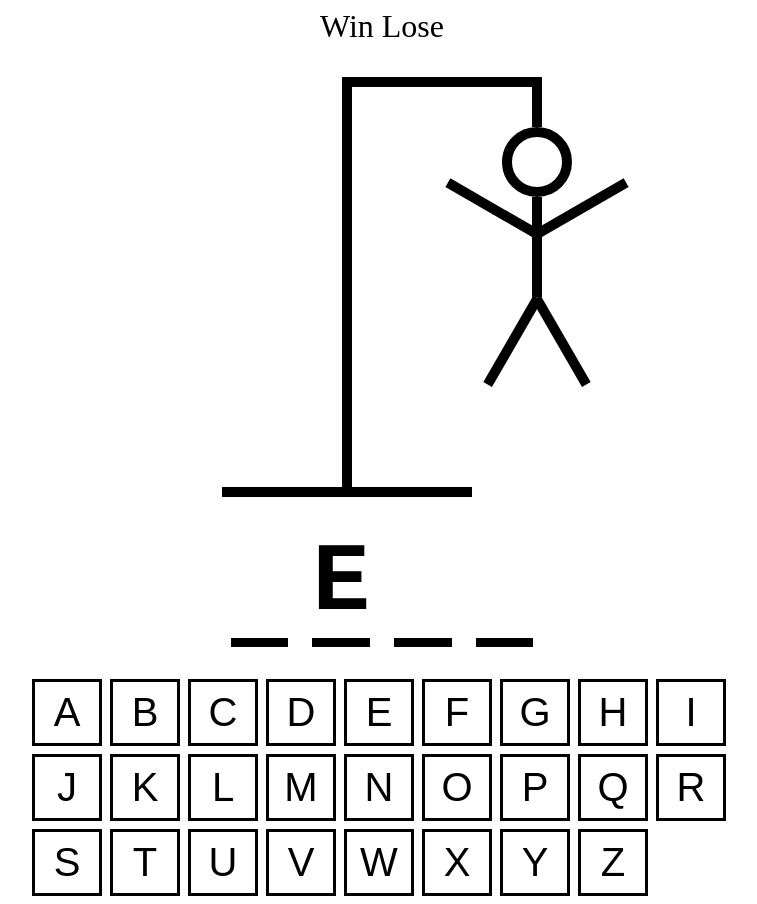
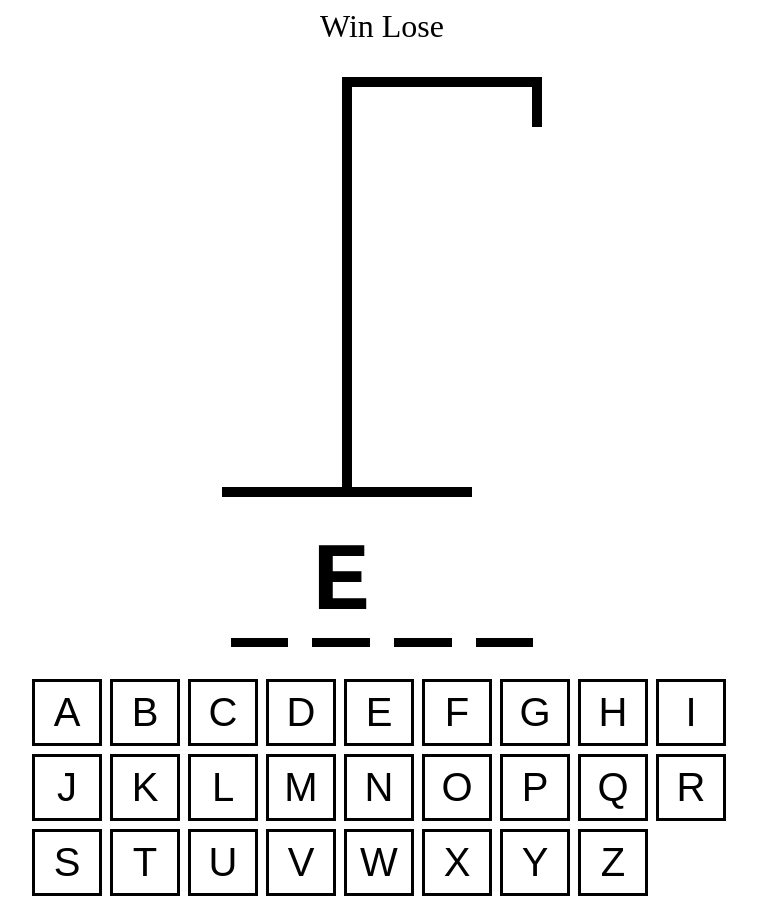
Before and after one commit to slavpisarov/Hangman, a React (Vite) app: page / in a window 1280 px wide. Shown: the whole page, without its empty margins (258-1015 px from the left). Built offline with nearby package versions, Linux system fonts and the light colour scheme; the HTML template or start-up script is replaced by a standard one.

Commit message:
Add drawing logic

```diff
--- a/src/App.tsx
+++ b/src/App.tsx
@@ -11,6 +11,7 @@ function App() {
   })
   const[guessedLetters,setGuessedLetters] = useState<string[]>([])
 
+  const incorrectLetters = guessedLetters.filter(letter => !wordToGuess.includes(letter))
   return (
     <div
       style={{
@@ -24,7 +25,7 @@ function App() {
 
       <div style={{fontSize: "2rem"}}> Win Lose</div>
 
-      <HangmanDrawing />
+      <HangmanDrawing numberOfGuesses={incorrectLetters.length}/>
       <HangmanWord />
       <Keyboard />
     </div>
--- a/src/components/HangmanDrawing/Bodyparts.tsx
+++ b/src/components/HangmanDrawing/Bodyparts.tsx
@@ -1,80 +1,84 @@
-export const HEAD = (
+const BODY_PARTS = [
+    (
       <div
+        key="HEAD"
         style={{
-            width:"50px",
-            height:"50px",
-            borderRadius:"100%",
-            border:"10px solid black",
-            position:"absolute",
-            top:"50px",
-            right:"-30px"
-        }}>
-    </div>
-)
+          width: "50px",
+          height: "50px",
+          borderRadius: "100%",
+          border: "10px solid black",
+          position: "absolute",
+          top: "50px",
+          right: "-30px",
+        }}
+      ></div>
+    ),
 
-export const BODY = (
+    (
       <div
+        key="BODY"
         style={{
-            width:"10px",
-            height:"100px",
-            background:"black",
-            position:"absolute",
-            top:"120px",
-            right: 0
-        }}>
-    </div>
-)
+          width: "10px",
+          height: "100px",
+          background: "black",
+          position: "absolute",
+          top: "120px",
+          right: 0,
+        }}
+      ></div>
+    ),
 
-export const RIGHT_ARM = (
+    (
       <div
+        key="RIGHT_ARM"
         style={{
-            width:"100px",
-            height:"10px",
-            background:"black",
-            position:"absolute",
-            top:"150px",
+          width: "100px",
+          height: "10px",
+          background: "black",
+          position: "absolute",
+          top: "150px",
           right: "-100px",
-            rotate:"-30deg",
-            transformOrigin:"left bottom"
+          transform: "rotate(-30deg)",
+          transformOrigin: "left bottom",
+        }}
+      ></div>
+    ),
 
-        }}>
-    </div>
-)
+    (
+      <div
+        key="LEFT_ARM"
+        style={{
+          width: "100px",
+          height: "10px",
+          background: "black",
+          position: "absolute",
+          top: "150px",
+          right: "10px",
+          transform: "rotate(30deg)",
+          transformOrigin: "right bottom",
+        }}
+      ></div>
+    ),
 
-export const LEFT_ARM = (
+    (
       <div
+        key="RIGHT_LEG"
         style={{
-            width:"100px",
-            height:"10px",
-            background:"black",
-            position:"absolute",
-            top:"150px",
-            right: "10px",
-            rotate:"30deg",
-            transformOrigin:"right bottom"
+          width: "100px",
+          height: "10px",
+          background: "black",
+          position: "absolute",
+          top: "300px",
+          right: "-40px",
+          transform: "rotate(60deg)",
+          transformOrigin: "right bottom",
+        }}
+      ></div>
+    ),
 
-        }}>
-    </div>
-)
-
-export const RIGHT_LEG = (
+    (
       <div
-        style={{
-            width:"100px",
-            height:"10px",
-            background:"black",
-            position:"absolute",
-            top:"300px",
-            right: "-40px",
-            rotate:"60deg",
-            transformOrigin:"right bottom"
-
-        }}>
-    </div>
-)
-
-export const LEFT_LEG = (
-    <div
+        key="LEFT_LEG"
         style={{
             width:"100px",
             height:"10px",
@@ -84,7 +88,9 @@ export const LEFT_LEG = (
             right: "-50px",
             rotate:"-60deg",
             transformOrigin:"LEFT bottom"
+        }}
+      ></div>
+    ),
+  ];
 
-        }}>
-    </div>
-)
+  export default BODY_PARTS;
--- a/src/components/HangmanDrawing/HangmanDrawing .tsx
+++ b/src/components/HangmanDrawing/HangmanDrawing .tsx
@@ -1,13 +1,16 @@
-import * as draw from "./Bodyparts"
+import BODY_PARTS from "./BodyParts"
 
-export function HangmanDrawing() {
+type HangmanDrawingProps = {
+    numberOfGuesses: number
+}
+
+export function HangmanDrawing(
+    {numberOfGuesses}:HangmanDrawingProps
+    ) {
+        console.log(BODY_PARTS);
+
     return <div style={{position:"relative"}}>
-        {draw.HEAD}
-        {draw.BODY}
-        {draw.RIGHT_ARM}
-        {draw.LEFT_ARM}
-        {draw.RIGHT_LEG}
-        {draw.LEFT_LEG}
+        {BODY_PARTS.slice(0,numberOfGuesses)}
         <div style={{height:"50px", width:"10px", background:"black",position:"absolute", top:0, right:0}}/>
         <div style={{height:"10px", width:"200px", background:"black", marginLeft:"120px"}}/>
         <div style={{height:"400px", width:"10px", background:"black", marginLeft:"120px"}}/>
--- a/src/components/Keyboard/Keyboard.tsx
+++ b/src/components/Keyboard/Keyboard.tsx
@@ -2,7 +2,6 @@ import KEYS from "./Keys"
 import styles from "./Keyboard.module.css"
 
 export function Keyboard() {
-    console.log(KEYS);
 
     return <div className={styles.keyboard}>
         {KEYS.map(key =>{
```
Lines whose indentation alone changed are shown as unchanged.
